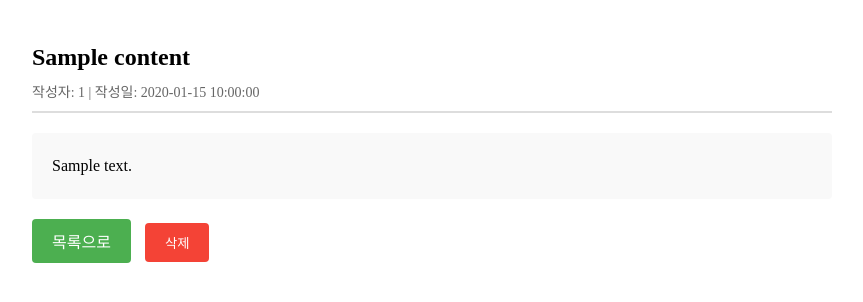
After one commit to dasom222g/fast-board, a FastAPI app: template templates/detail.html in a window 1280 px wide. The commit adds this page. Shown: the top 302 px of the page, without its empty margins (208-1071 px from the left). Run offline with FastAPI, Linux system fonts and the light colour scheme; the template is opened without the code that fills it: most values are stand-ins (such as "Sample title", 1, 10 or a date in 2020).

Commit message:
feat: Add CRUD

```diff
--- a/main.py
+++ b/main.py
@@ -4,7 +4,7 @@ from datetime import datetime
 from typing import Annotated
 
 from pydantic import BaseModel
-from fastapi import FastAPI, Request, Form
+from fastapi import FastAPI, HTTPException, Request, Form
 from fastapi.responses import RedirectResponse
 import uvicorn # 서버
 from sqlalchemy import create_engine
@@ -50,17 +50,48 @@ def write_page(request: Request):
   # 페이지 반환
   return templates.TemplateResponse('write.html', context={'request': request})
 
+# 7. 게시판 상세
+# 프론트에서 클릭시 id 받아돠서 select wher절로 조회하여 detail정보 넘기기
+@app.get('/content/{content_id}')
+async def get_detail(request: Request, content_id: int):
+  # DB에서 조회
+  query = db_connection.execute(f'select * from content where c_id = {content_id}')
+  content = query.fetchone()
+  print('content', content)
+
+  # 게시글 존재하지 않는경우
+  if content is None:
+    raise HTTPException(status_code=404, detail='Content not found')
+
+  result = {
+    'c_id': content[0],
+    'c_title': content[1],
+    'c_text': content[2],
+    'user_id': content[3],
+    'date': content[4],
+  }
+
+  # 페이지 반환
+  return templates.TemplateResponse('detail.html', context={'request': request, 'content': result})
+
+
 
 ################# 페이지 라우팅 #################
 
+# Content 형태 정의
+class Content(BaseModel):
+  title: str
+  text: str
+  user_id: str
+  # current_date: str = None  # 선택적 필드
+
 # 6-1. 게시판 작성 처리
 @app.post('/write')
-def write_content(
-    title: Annotated[str,Form()],
-    text: Annotated[str,Form()],
-    user_id: Annotated[str,Form()]):
-  #현재 날짜 가져오기
-  # current_date = datetime.now().strtfime('%Y-%m-%d %H-%M-%S')
+def write_content(title: Annotated[str, Form()],
+    text: Annotated[str, Form()],
+    user_id: Annotated[str, Form()]):
+
+  #현재 날짜 가져와서 문자열로 변환
   current_date = datetime.now().strftime("%Y-%m-%d %H:%M:%S")
 
   # DB에 추가
@@ -69,12 +100,28 @@ def write_content(
   # 목록 페이지로 리다이렉트
   return RedirectResponse(url='/', status_code=303)
 
-# 7. 게시판 상세
-# 프론트에서 클릭시 id 받아돠서 select wher절로 조회하여 detail정보 넘기기
-# @app.get('/content')
 
 # 8. 게시판 삭제
-# @app.get('/delete')
+@app.delete('/content/{content_id}')
+async def delete_content(content_id: str):
+  # 삭제할 게시글 존재하는지 확인
+  query = db_connection.execute(f'select * from content where c_id = {content_id}')
+  content = query.fetchone()
+  print('content', content)
+
+  # 게시글 존재하지 않는 경우 404에러
+  if content is None:
+    print('존재하지 않음')
+    raise HTTPException(status_code=404, detail='Content not found')
+
+  # 게시글 삭제
+  db_connection.execute(f'delete from content where c_id = {content_id}')
+
+  return {'message': 'Content deleted successfully'}
+
+  # 목록 페이지로 리다이렉트
+  # return RedirectResponse(url='/', status_code=303)
+
 
 if __name__ == '__main__':
   print('서버ON')
--- /dev/null
+++ b/templates/detail.html
@@ -0,0 +1,115 @@
+<!DOCTYPE html>
+<html>
+  <head>
+    <title>게시글 상세</title>
+    <style>
+      .content-container {
+        max-width: 800px;
+        margin: 0 auto;
+        padding: 20px;
+      }
+      .content-header {
+        border-bottom: 2px solid #ddd;
+        padding-bottom: 10px;
+        margin-bottom: 20px;
+      }
+      .content-title {
+        font-size: 24px;
+        margin-bottom: 10px;
+      }
+      .content-info {
+        color: #666;
+        font-size: 14px;
+      }
+      .content-body {
+        margin: 20px 0;
+        line-height: 1.6;
+        padding: 20px;
+        background-color: #f9f9f9;
+        border-radius: 4px;
+      }
+      .button-group {
+        margin-top: 20px;
+      }
+      .delete-btn {
+        background-color: #f44336;
+        color: white;
+        padding: 10px 20px;
+        border: none;
+        cursor: pointer;
+        border-radius: 4px;
+      }
+      .delete-btn:hover {
+        background-color: #da190b;
+      }
+      .back-btn {
+        background-color: #4caf50;
+        color: white;
+        padding: 10px 20px;
+        border: none;
+        cursor: pointer;
+        text-decoration: none;
+        display: inline-block;
+        margin-right: 10px;
+        border-radius: 4px;
+      }
+      .back-btn:hover {
+        background-color: #45a049;
+      }
+    </style>
+  </head>
+  <body>
+    <div class="content-container">
+      <div class="content-header">
+        <h1 class="content-title">{{ content.c_title }}</h1>
+        <div class="content-info">
+          <span>작성자: {{ content.user_id }}</span>
+          <span> | </span>
+          <span>작성일: {{ content.date }}</span>
+        </div>
+      </div>
+      <div class="content-body">{{ content.c_text }}</div>
+      <div class="button-group">
+        <a href="/" class="back-btn">목록으로</a>
+        <button class="delete-btn" onclick="deleteContent({{ content.c_id }})">
+          <!-- Jinja문법으로 에러남 -->
+          삭제
+        </button>
+      </div>
+    </div>
+    <script>
+      // 게시글 삭제를 처리하는 함수
+      // contentId: 삭제할 게시글의 ID
+      function deleteContent(contentId) {
+        // 사용자에게 삭제 확인 메시지를 표시
+        // confirm은 사용자에게 확인/취소를 보여주는 함수임.
+        if (confirm("정말로 삭제하시겠습니까?")) {
+          // DELETE 요청을 서버에 전송
+          // `/content/${contentId}`: 삭제할 게시글의 엔드포인트
+          fetch(`/content/${contentId}`, {
+            method: "DELETE", // HTTP DELETE 메서드 사용
+          })
+            // 서버 응답을 JSON 형식으로 파싱
+            .then((response) => {
+              // HTTPException 에러
+              if (!response.ok) {
+                throw new Error("삭제 실패: " + response.status);
+              }
+              return response.json();
+            })
+            // 삭제 성공 시 처리
+            .then((data) => {
+              alert("삭제되었습니다.");
+              window.location.href = "/"; // 메인 페이지로 리다이렉트
+            })
+            // 에러 시에 보여줄 것
+            .catch((error) => {
+              // 네트워크 시에 발생
+              console.error("Error:", error);
+              alert("삭제 중 오류가 발생했습니다.");
+            });
+        }
+      }
+    </script>
+  </body>
+</html>
```
Also changed, not shown: main_insert.py (deleted, +0 -81 lines), templates/write.html (+58 -0 lines).
